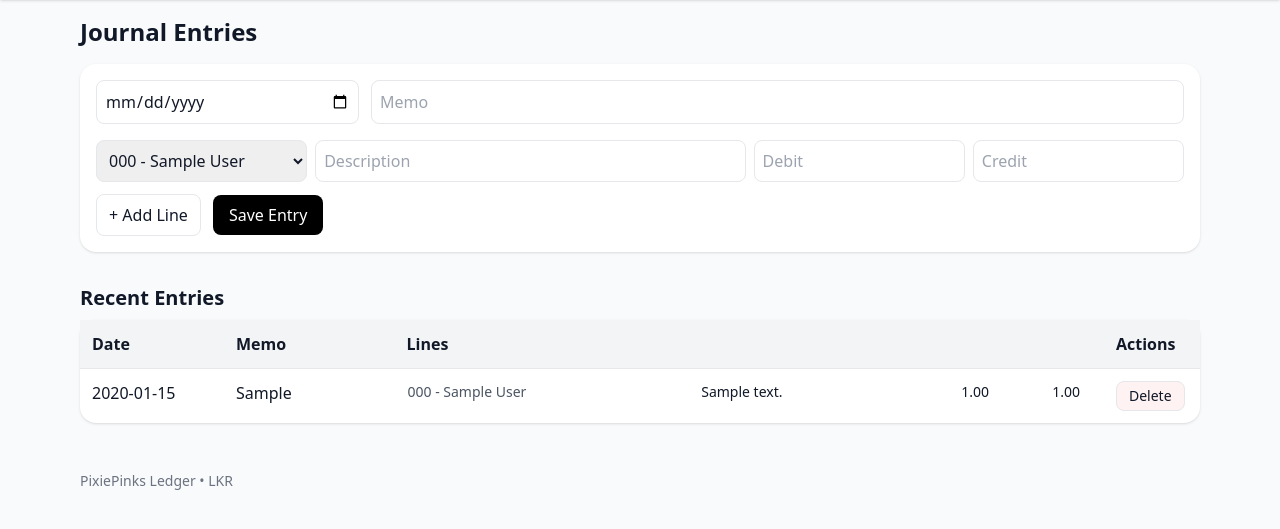
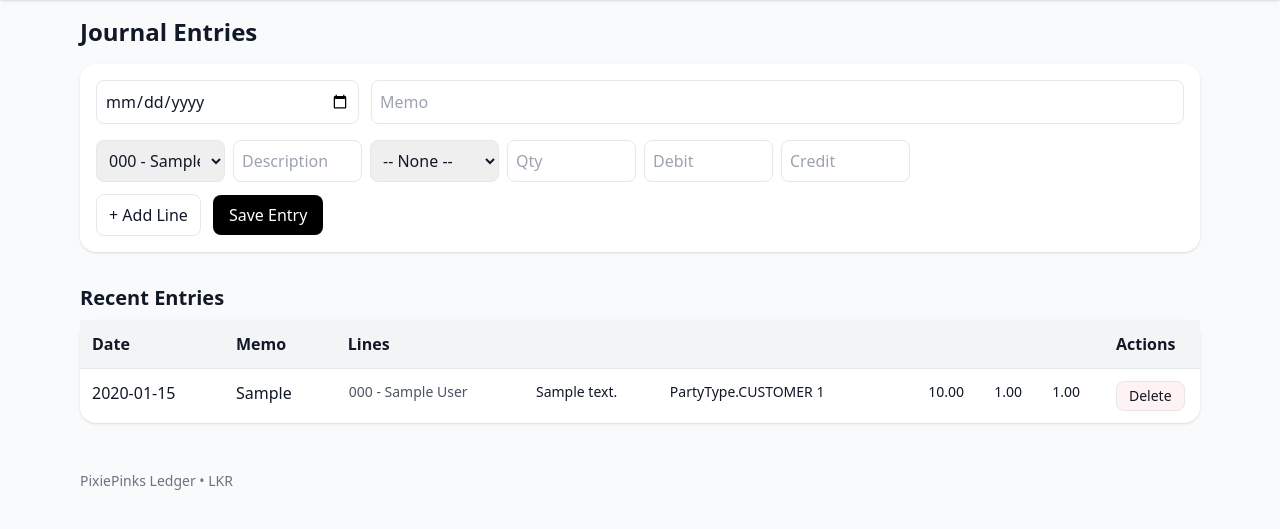
Before and after one commit to Pixiepinks/pixiepinks_ledger, a FastAPI app: page /entries in a window 1280 px wide. Shown: the part 48-577 px from the top of the page. Run offline with FastAPI, Linux system fonts and the light colour scheme; the visitor is signed in with stand-in values (Sample User, id 1); tables that the repository leaves empty hold one stand-in row (values such as "Sample post"); some libraries are stand-ins or nearby versions.

Commit message:
Update entries.html

```diff
--- a/templates/entries.html
+++ b/templates/entries.html
@@ -6,29 +6,105 @@
     <input type="date" name="date_str" required class="border rounded-lg p-2">
     <input name="memo" placeholder="Memo" class="border rounded-lg p-2 md:col-span-3">
   </div>
+
   <div id="lines" class="space-y-2">
-    <div class="grid grid-cols-1 md:grid-cols-5 gap-2">
+    <div class="grid grid-cols-1 md:grid-cols-8 gap-2">
       <select name="accounts" class="border rounded-lg p-2">
-        {% for a in accounts %}<option value="{{ a.id }}">{{ a.code }} - {{ a.name }}</option>{% endfor %}
+        {% for a in accounts %}
+        <option value="{{ a.id }}">{{ a.code }} - {{ a.name }}</option>
+        {% endfor %}
       </select>
-      <input name="descriptions" placeholder="Description" class="border rounded-lg p-2 md:col-span-2">
+      <input name="descriptions" placeholder="Description" class="border rounded-lg p-2">
+
+      <!-- Party Type -->
+      <select name="party_types" class="border rounded-lg p-2 party-type" onchange="togglePartySelect(this)">
+        <option value="">-- None --</option>
+        <option value="CUSTOMER">Customer</option>
+        <option value="SUPPLIER">Supplier</option>
+        <option value="ITEM">Item</option>
+      </select>
+
+      <!-- Party Dropdowns -->
+      <select name="party_ids" class="border rounded-lg p-2 party-select customer-select hidden">
+        <option value="">-- Select Customer --</option>
+        {% for c in customers %}
+        <option value="{{ c.id }}">{{ c.name }}</option>
+        {% endfor %}
+      </select>
+
+      <select name="party_ids" class="border rounded-lg p-2 party-select supplier-select hidden">
+        <option value="">-- Select Supplier --</option>
+        {% for s in suppliers %}
+        <option value="{{ s.id }}">{{ s.name }}</option>
+        {% endfor %}
+      </select>
+
+      <select name="party_ids" class="border rounded-lg p-2 party-select item-select hidden">
+        <option value="">-- Select Item --</option>
+        {% for i in items %}
+        <option value="{{ i.id }}">{{ i.name }}</option>
+        {% endfor %}
+      </select>
+
+      <!-- Qty -->
+      <input name="qtys" type="number" step="0.01" placeholder="Qty" class="border rounded-lg p-2">
+
+      <!-- Debit / Credit -->
       <input name="debits" type="number" step="0.01" placeholder="Debit" class="border rounded-lg p-2">
       <input name="credits" type="number" step="0.01" placeholder="Credit" class="border rounded-lg p-2">
     </div>
   </div>
+
   <button type="button" onclick="addLine()" class="mt-3 mr-2 px-3 py-2 border rounded-lg">+ Add Line</button>
   <button class="mt-3 px-4 py-2 bg-black text-white rounded-lg">Save Entry</button>
 </form>
 
 <script>
+function togglePartySelect(selectElem) {
+  const container = selectElem.parentElement;
+  container.querySelectorAll('.party-select').forEach(sel => sel.classList.add('hidden'));
+
+  if (selectElem.value === "CUSTOMER") {
+    container.querySelector('.customer-select').classList.remove('hidden');
+  } else if (selectElem.value === "SUPPLIER") {
+    container.querySelector('.supplier-select').classList.remove('hidden');
+  } else if (selectElem.value === "ITEM") {
+    container.querySelector('.item-select').classList.remove('hidden');
+  }
+}
+
 function addLine(){
   const lines = document.getElementById('lines');
   const tpl = `
-  <div class="grid grid-cols-1 md:grid-cols-5 gap-2">
+  <div class="grid grid-cols-1 md:grid-cols-8 gap-2">
     <select name="accounts" class="border rounded-lg p-2">
       {% for a in accounts %}<option value="{{ a.id }}">{{ a.code }} - {{ a.name }}</option>{% endfor %}
     </select>
-    <input name="descriptions" placeholder="Description" class="border rounded-lg p-2 md:col-span-2">
+    <input name="descriptions" placeholder="Description" class="border rounded-lg p-2">
+
+    <select name="party_types" class="border rounded-lg p-2 party-type" onchange="togglePartySelect(this)">
+      <option value="">-- None --</option>
+      <option value="CUSTOMER">Customer</option>
+      <option value="SUPPLIER">Supplier</option>
+      <option value="ITEM">Item</option>
+    </select>
+
+    <select name="party_ids" class="border rounded-lg p-2 party-select customer-select hidden">
+      <option value="">-- Select Customer --</option>
+      {% for c in customers %}<option value="{{ c.id }}">{{ c.name }}</option>{% endfor %}
+    </select>
+
+    <select name="party_ids" class="border rounded-lg p-2 party-select supplier-select hidden">
+      <option value="">-- Select Supplier --</option>
+      {% for s in suppliers %}<option value="{{ s.id }}">{{ s.name }}</option>{% endfor %}
+    </select>
+
+    <select name="party_ids" class="border rounded-lg p-2 party-select item-select hidden">
+      <option value="">-- Select Item --</option>
+      {% for i in items %}<option value="{{ i.id }}">{{ i.name }}</option>{% endfor %}
+    </select>
+
+    <input name="qtys" type="number" step="0.01" placeholder="Qty" class="border rounded-lg p-2">
     <input name="debits" type="number" step="0.01" placeholder="Debit" class="border rounded-lg p-2">
     <input name="credits" type="number" step="0.01" placeholder="Credit" class="border rounded-lg p-2">
   </div>`;
@@ -58,6 +134,8 @@ function addLine(){
             <tr>
               <td class="pr-3 text-sm text-gray-600">{{ l.account.code }} - {{ l.account.name }}</td>
               <td class="pr-3 text-sm">{{ l.description }}</td>
+              <td class="pr-3 text-sm">{{ l.party_type or '' }} {{ l.party_id or '' }}</td>
+              <td class="pr-3 text-sm text-right">{{ l.qty and ('%.2f'|format(l.qty)) or '' }}</td>
               <td class="pr-3 text-sm text-right">{{ l.debit and ('%.2f'|format(l.debit)) or '' }}</td>
               <td class="pr-3 text-sm text-right">{{ l.credit and ('%.2f'|format(l.credit)) or '' }}</td>
             </tr>
@@ -65,8 +143,7 @@ function addLine(){
           </table>
         </td>
         <td class="p-3 align-top">
-          <form method="post" action="/entries/{{ e.id }}/delete"
-                onsubmit="return confirm('Delete this journal entry?');">
+          <form method="post" action="/entries/{{ e.id }}/delete" onsubmit="return confirm('Delete this journal entry?');">
             <button class="px-3 py-1 rounded-lg border text-sm bg-red-50 hover:bg-red-100">Delete</button>
           </form>
         </td>
```
